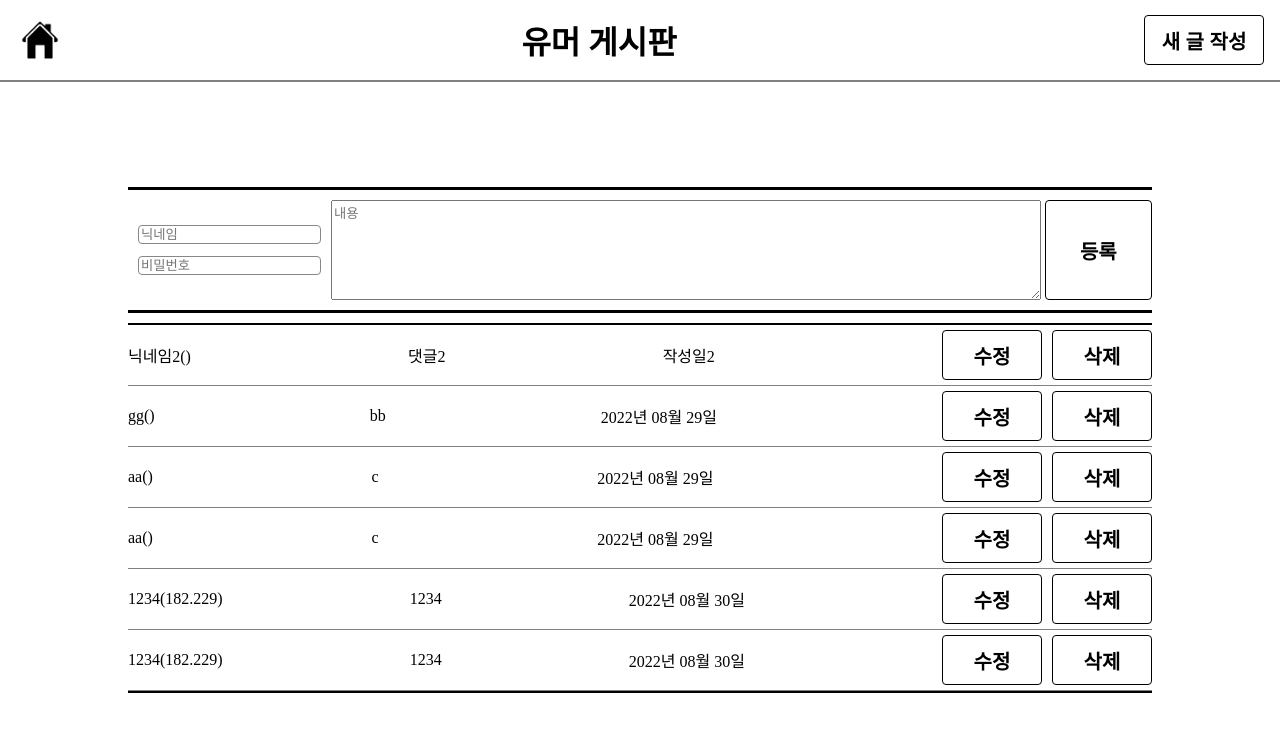
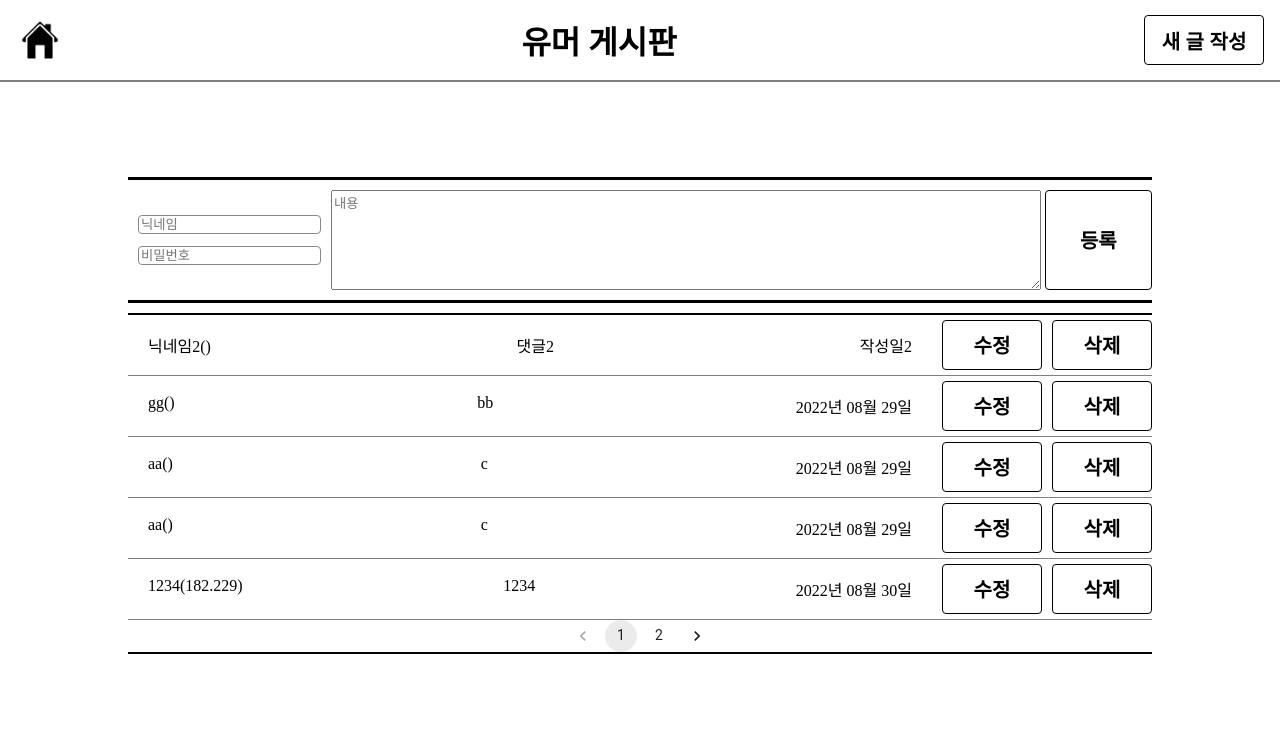
Before and after one commit to kwakhyun/anonymous-forum, a React (Create React App) app: page /comments/1 in a window 1280 px wide. Shown: the top 732 px of the page. Built offline with nearby package versions, Linux system fonts and the light colour scheme; no server answers; data requests are answered from the project's data file.

Commit message:
feat : 페이지 네이션

```diff
--- a/db.json
+++ b/db.json
@@ -196,8 +196,57 @@
       "id": "1dbaa173-df67-47dd-af50-d7cffc9a21a2"
     },
     {
-      "id": "76ded35f-c417-46e6-8391-f9709efab019",
-      "list": []
+      "list": [
+        {
+          "id": "2f5c0ee3-7e5e-42ab-862c-39cc6a37b9f7",
+          "ip": "182.229",
+          "comment": "12345789",
+          "nickname": "1234",
+          "password": "1234",
+          "date": "2022년 08월 31일"
+        },
+        {
+          "id": "3e4aeb9a-a2ad-4698-ae92-9db55d275e66",
+          "ip": "182.229",
+          "comment": "12",
+          "nickname": "1234",
+          "password": "12",
+          "date": "2022년 08월 31일"
+        },
+        {
+          "id": "4f133eae-681f-4755-8407-f93b99110f3a",
+          "ip": "182.229",
+          "comment": "1",
+          "nickname": "1",
+          "password": "1",
+          "date": "2022년 08월 31일"
+        },
+        {
+          "id": "831e3f76-c179-438a-b35b-d668ce157ff9",
+          "ip": "182.229",
+          "comment": "3",
+          "nickname": "3",
+          "password": "3",
+          "date": "2022년 08월 31일"
+        },
+        {
+          "id": "8a073d73-f114-4953-aec9-f406f76023a7",
+          "ip": "182.229",
+          "comment": "5",
+          "nickname": "4",
+          "password": "4",
+          "date": "2022년 08월 31일"
+        },
+        {
+          "id": "565e4eb8-ab59-4806-a9be-e45ac8e230bd",
+          "ip": "182.229",
+          "comment": "1",
+          "nickname": "6",
+          "password": "2",
+          "date": "2022년 08월 31일"
+        }
+      ],
+      "id": "76ded35f-c417-46e6-8391-f9709efab019"
     },
     {
       "list": [],
--- a/src/components/comment/CommentCard.jsx
+++ b/src/components/comment/CommentCard.jsx
@@ -2,64 +2,98 @@ import axios from "axios";
 import { useDispatch, useSelector } from "react-redux";
 import { useState } from "react";
 import styled from "styled-components";
-import { deleteComment } from "../../redux/modules/commentSlice";
+import { editComment } from "../../redux/modules/commentSlice";
 import { MainButton } from "../mainButton";
 import PasswordModal from "./PasswordModal";
-import CommentForm from "./CommentForm";
 
 const CommentCard = ({ comment }) => {
+  const [editFormHide, setEditFormHide] = useState(true);
+  const [deleteModalHide, setDeleteModalHide] = useState(true);
+  const [editModalHide, setEditModalHide] = useState(true);
+
+  const [content, setContent] = useState(comment.comment);
   const dispatch = useDispatch();
   const { id, list } = useSelector((state) => state.comment);
+
   const handleDeleteComment = async () => {
     const newList = list.filter((v) => v.id !== comment.id);
     await axios.put(`http://localhost:3001/comments/${id}`, {
       list: newList,
     });
-    dispatch(deleteComment({ list: newList }));
+    dispatch(editComment({ list: newList }));
     setDeleteModalHide(false);
   };
 
-  const [editFormHide, setEditFormHide] = useState(true);
-  const [deleteModalHide, setDeleteModalHide] = useState(true);
-  const [editModalHide, setEditModalHide] = useState(true);
+  const handleEditModeToggle = () => {
+    setEditFormHide(false);
+    setEditModalHide(true);
+  };
+
+  const handleEditModeClear = () => {
+    setEditFormHide(true);
+  };
+
+  const handleEditComment = async () => {
+    let date = new Date();
+    let year = date.getFullYear();
+    let month = ("0" + (1 + date.getMonth())).slice(-2);
+    let day = ("0" + date.getDate()).slice(-2);
+    const edit = {
+      id: comment.id,
+      ip: comment.ip,
+      comment: content,
+      nickname: comment.nickname,
+      password: comment.password,
+      date: `${year}년 ${month}월 ${day}일`,
+    };
+    const newList = list.map((v) => (v.id === comment.id ? edit : v));
+    console.log(newList);
+    await axios
+      .put(`http://localhost:3001/comments/${id}`, {
+        list: newList,
+      })
+      .then(() => {
+        dispatch(editComment({ list: newList }));
+        handleEditModeClear();
+      });
+  };
+
   return (
     <div>
       {editFormHide && (
         <DivComment>
-          <p>
-            {comment.nickname}({comment.ip})
-          </p>
-          <p>{comment.comment}</p>
-          <p>{comment.date}</p>
+          <DivContent>
+            <p>
+              {comment.nickname}({comment.ip})
+            </p>
+            <p>{comment.comment}</p>
+            <p>{comment.date}</p>
+          </DivContent>
+
           <DivButton>
             <DivRelative>
-              <MainButton
-                height="100px"
-                onClick={() => setEditModalHide(false)}
-              >
+              <MainButton onClick={() => setEditModalHide(false)}>
                 수정
               </MainButton>
               {!editModalHide && (
                 <PasswordModal
                   onBlur={() => setEditModalHide(true)}
+                  onHide={() => setEditModalHide(true)}
                   comment={comment}
-                  onClick={() => setEditFormHide(true)}
+                  onClick={() => handleEditModeToggle()}
                 >
                   수정
                 </PasswordModal>
               )}
             </DivRelative>
             <DivRelative>
-              <MainButton
-                height="100px"
-                color="error"
-                onClick={() => setDeleteModalHide(false)}
-              >
+              <MainButton onClick={() => setDeleteModalHide(false)}>
                 삭제
               </MainButton>
               {!deleteModalHide && (
                 <PasswordModal
                   onBlur={() => setDeleteModalHide(true)}
+                  onHide={() => setDeleteModalHide(true)}
                   comment={comment}
                   onClick={() => handleDeleteComment(id)}
                 >
@@ -70,7 +104,33 @@ const CommentCard = ({ comment }) => {
           </DivButton>
         </DivComment>
       )}
-      {!editFormHide && <CommentForm />}
+      {!editFormHide && (
+        <DivComment>
+          <DivInputForm>
+            <p>
+              {comment.nickname}({comment.ip})
+            </p>
+          </DivInputForm>
+
+          <textarea
+            type="password"
+            value={content}
+            placeholder="내용"
+            onChange={(e) => setContent(e.target.value)}
+          />
+
+          <DivButton>
+            <DivRelative>
+              <MainButton onClick={() => handleEditComment()}>수정</MainButton>
+            </DivRelative>
+            <DivRelative>
+              <MainButton onClick={() => handleEditModeClear()}>
+                닫기
+              </MainButton>
+            </DivRelative>
+          </DivButton>
+        </DivComment>
+      )}
     </div>
   );
 };
@@ -87,13 +147,24 @@ const DivComment = styled.div`
   align-items: center;
 `;
 
+const DivContent = styled.div`
+  display: flex;
+  flex-direction: rows;
+  justify-content: space-between;
+  padding: 0 20px;
+  width: 100%;
+`;
+
 const DivRelative = styled.div`
   position: relative;
 `;
 
+const DivInputForm = styled.form``;
+
 const DivButton = styled.div`
   height: 100%;
   display: flex;
+
   button {
     height: 100%;
   }
--- a/src/components/comment/CommentList.jsx
+++ b/src/components/comment/CommentList.jsx
@@ -1,17 +1,45 @@
 import CommentCard from "./CommentCard";
 import styled from "styled-components";
 import { useSelector } from "react-redux";
-
+import { Pagination } from "@mui/material";
+import { useState } from "react";
+import Stack from "@mui/material/Stack";
 const CommentList = () => {
   const { list } = useSelector((state) => state.comment);
+  const [currentPage, setCurrentPage] = useState(1);
+  const [postsPerPage] = useState(5);
 
+  const startItemIndex = (currentPage - 1) * postsPerPage;
+  const endItemIndex = startItemIndex + postsPerPage;
+
+  const handleChange = (e) => {
+    const selectedPage = parseInt(e.target.innerText);
+    if (isNaN(selectedPage)) {
+      if (e.target.getAttribute("data-testid") === "NavigateNextIcon") {
+        setCurrentPage(currentPage + 1);
+      } else {
+        setCurrentPage(currentPage - 1);
+      }
+    } else {
+      setCurrentPage(selectedPage);
+    }
+  };
   return (
     <Div>
       {list &&
-        list.map((comment) => {
+        list.slice(startItemIndex, endItemIndex).map((comment) => {
           return <CommentCard key={comment.id} comment={comment} />;
         })}
-      {!list && <div>댓글이 없습니다.</div>}
+      {list && (
+        <Stack alignItems="center">
+          <Pagination
+            count={Math.ceil(list.length / postsPerPage)}
+            page={currentPage}
+            onChange={handleChange}
+          />
+        </Stack>
+      )}
+      {list && list.length < 1 && <h2>댓글이 없습니다. 댓글을 달아주세요.</h2>}
     </Div>
   );
 };
@@ -24,6 +52,15 @@ const Div = styled.div`
 
   border-top: 2px solid black;
   border-bottom: 2px solid black;
+  margin-bottom: 50px;
+  display: flex;
+  flex-direction: column;
+  justify-content: center;
+  text-align: center;
+
+  root {
+    margin: auto;
+  }
 `;
 
 export default CommentList;
--- a/src/components/comment/PasswordModal.jsx
+++ b/src/components/comment/PasswordModal.jsx
@@ -13,27 +13,40 @@ const PasswordModal = ({ comment, children, onClick, onHide }) => {
     }
   };
 
+  const handleHideModal = () => {
+    onHide();
+  };
+
   return (
     <Form>
-      <MainButton
-        type="button"
-        width="50px"
-        height="50px"
-        onClick={() => onHide()}
-      >
-        X
-      </MainButton>
       <input type="password" placeholder="비밀번호" ref={inputRef} />
-      <MainButton type="button" width="100px" onClick={handlerCheckPassword}>
-        {children}
-      </MainButton>
+      <DivButton>
+        <MainButton
+          type="button"
+          width="50px"
+          height="20px"
+          fontSize="1em"
+          onClick={handlerCheckPassword}
+        >
+          {children}
+        </MainButton>
+        <MainButton
+          type="button"
+          width="50px"
+          height="20px"
+          fontSize="1em"
+          onClick={() => handleHideModal()}
+        >
+          닫기
+        </MainButton>
+      </DivButton>
     </Form>
   );
 };
 
-const Form = styled.div`
+const Form = styled.form`
   width: 200px;
-  height: 100px;
+  height: 50px;
   position: absolute;
   border-radius: 4px;
   border: 1px solid black;
@@ -48,11 +61,15 @@ const Form = styled.div`
   input {
     width: 80%;
   }
+`;
 
+const DivButton = styled.div`
+  width: 80%;
+  height: 50px;
+  margin: 5px -5px 0px 0px;
+  text-align: right;
   button {
-    width: 20px;
-    height: 20px;
+    margin-left: 5px;
   }
 `;
-
 export default PasswordModal;
--- a/src/hook/useGetData.jsx
+++ b/src/hook/useGetData.jsx
@@ -1,6 +1,5 @@
 import axios from "axios";
 import { useEffect, useState } from "react";
-import { useParams } from "react-router-dom";
 
 /**
  * postId : "고유 값"
@@ -21,7 +20,7 @@ const useGetData = async (table, id) => {
         .catch(() => setValue({ id: id, list: [] }));
     };
     getData();
-  }, [url]);
+  }, [url, id]);
 
   return value;
 };
--- a/src/redux/modules/commentSlice.js
+++ b/src/redux/modules/commentSlice.js
@@ -11,7 +11,7 @@ const commentSlice = createSlice({
       state.id = action.payload.id;
       state.list = action.payload.list;
     },
-    deleteComment: (state, action) => {
+    editComment: (state, action) => {
       state.list = action.payload.list;
     },
   },
@@ -19,4 +19,4 @@ const commentSlice = createSlice({
 
 export default commentSlice.reducer;
 
-export const { postComment, deleteComment } = commentSlice.actions;
+export const { postComment, editComment } = commentSlice.actions;
```
